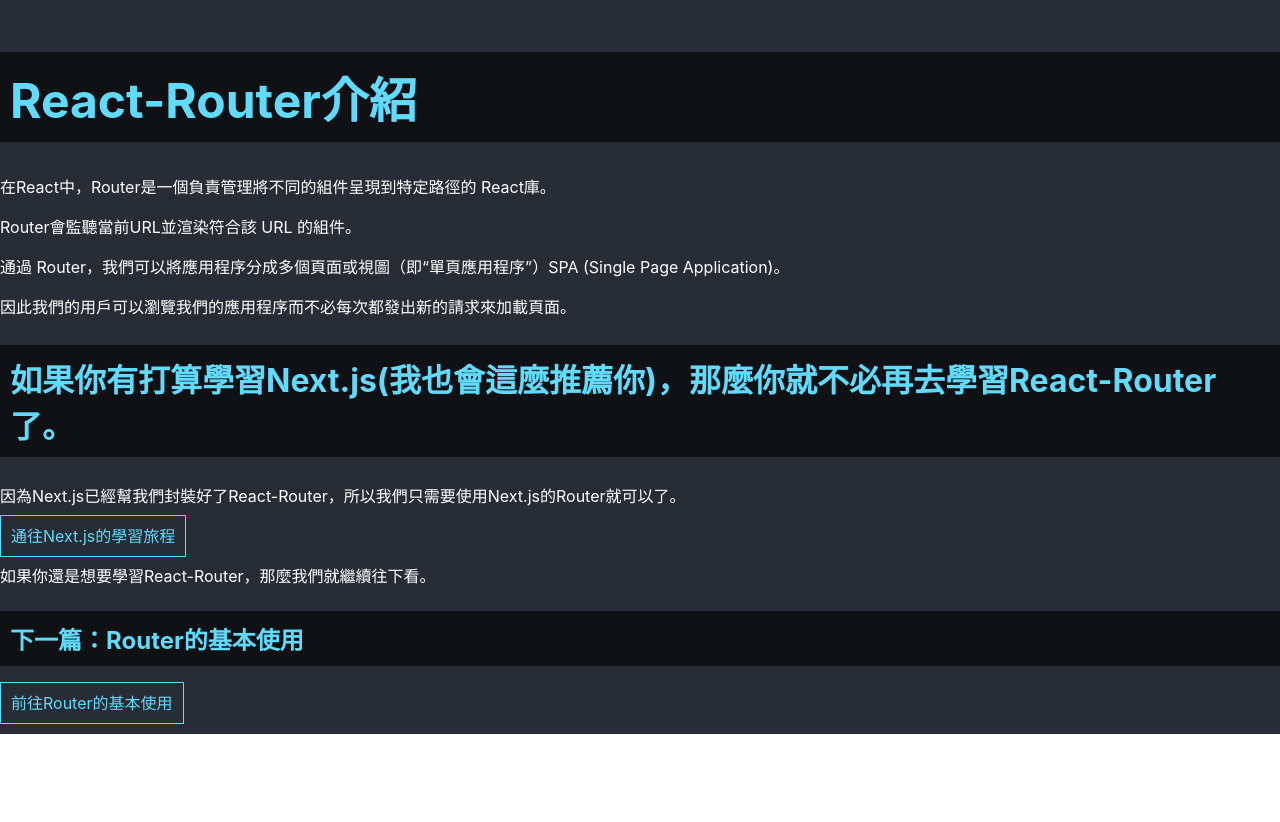
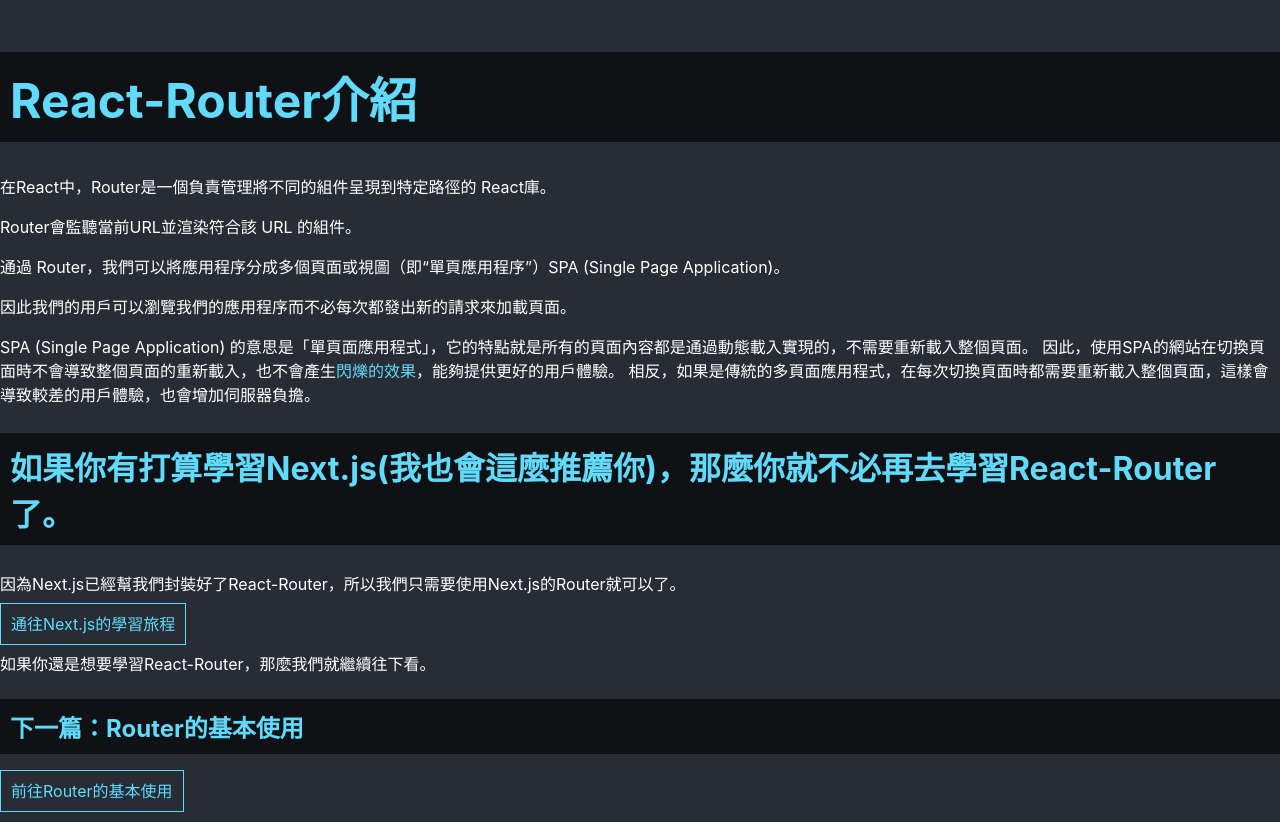
Before and after one commit to Bobo100/React-Router, a Next.js app: page / in a window 1280 px wide. Before the commit the page ends 800 px from the top, so only its background shows below. Built offline with nearby package versions, Linux system fonts and the light colour scheme.

Commit message:
更新SPA說明

```diff
--- a/pages/RouterDynamic.tsx
+++ b/pages/RouterDynamic.tsx
@@ -201,6 +201,7 @@
                 </Prism>
             </div>
 
+            <p>到這邊，恭喜你已經學會了React-Router V6的各種用法。</p>
 
             <div className="link_container">
                 <Link href="/RouterParameters">
--- a/pages/RouterParameters.tsx
+++ b/pages/RouterParameters.tsx
@@ -13,7 +13,9 @@
                 <h1>React-Router-V6的參數</h1>
                 <p>首先介紹一下前面提到的Router的參數。</p>
                 <p>
-                    {`<BrowserRouter>：使用HTML5的history API來建立URL和響應用戶請求，主要用於Web應用中。`}
+                    {`<BrowserRouter>`}：使用HTML5的history API來建立URL和響應用戶請求，主要用於Web應用中。<br/>
+                    在傳統的 Web 應用程式中，網頁 URL 改變會導致整個頁面重新加載，這樣會導致頁面閃爍，使用體驗差。為了解決這個問題，HTML5 提供了 history API。<br/>
+                    history API 是一組 JavaScript 方法，讓開發者可以在不重新加載整個頁面的情況下，改變網頁的 URL。這樣可以實現在同一個頁面上顯示不同的內容，從而提升使用體驗。
                 </p>
                 <p>
                     {`<HashRouter>：使用URL上的hash來建立路徑，主要用於不支持HTML5 history API的瀏覽器（如舊版IE）或靜態網頁。`}
--- a/pages/index.tsx
+++ b/pages/index.tsx
@@ -15,6 +15,10 @@
                 <p>Router會監聽當前URL並渲染符合該 URL 的組件。</p>
                 <p>通過 Router，我們可以將應用程序分成多個頁面或視圖（即“單頁應用程序”）SPA (Single Page Application)。</p>
                 <p>因此我們的用戶可以瀏覽我們的應用程序而不必每次都發出新的請求來加載頁面。</p>
+
+                <p>SPA (Single Page Application) 的意思是「單頁面應用程式」，它的特點就是所有的頁面內容都是通過動態載入實現的，不需要重新載入整個頁面。
+                    因此，使用SPA的網站在切換頁面時不會導致整個頁面的重新載入，也不會產生<span>閃爍的效果</span>，能夠提供更好的用戶體驗。
+                    相反，如果是傳統的多頁面應用程式，在每次切換頁面時都需要重新載入整個頁面，這樣會導致較差的用戶體驗，也會增加伺服器負擔。</p>
 
                 <h2>如果你有打算學習Next.js(我也會這麼推薦你)，那麼你就不必再去學習React-Router了。</h2>
                 <p>因為Next.js已經幫我們封裝好了React-Router，所以我們只需要使用Next.js的Router就可以了。</p>
--- a/styles/global.scss
+++ b/styles/global.scss
@@ -91,3 +91,7 @@
 pre > code {
     font-size: 1vw !important;
 }
+
+span {
+    color: #61dafb;
+}
```
Also changed, not shown: pages/RouterBasic.tsx (+18 -0 lines).
